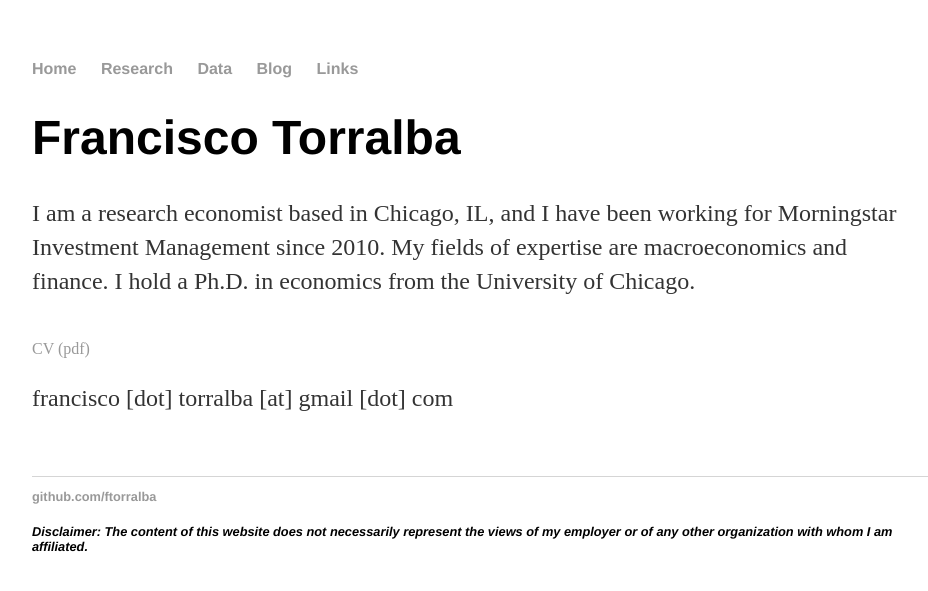
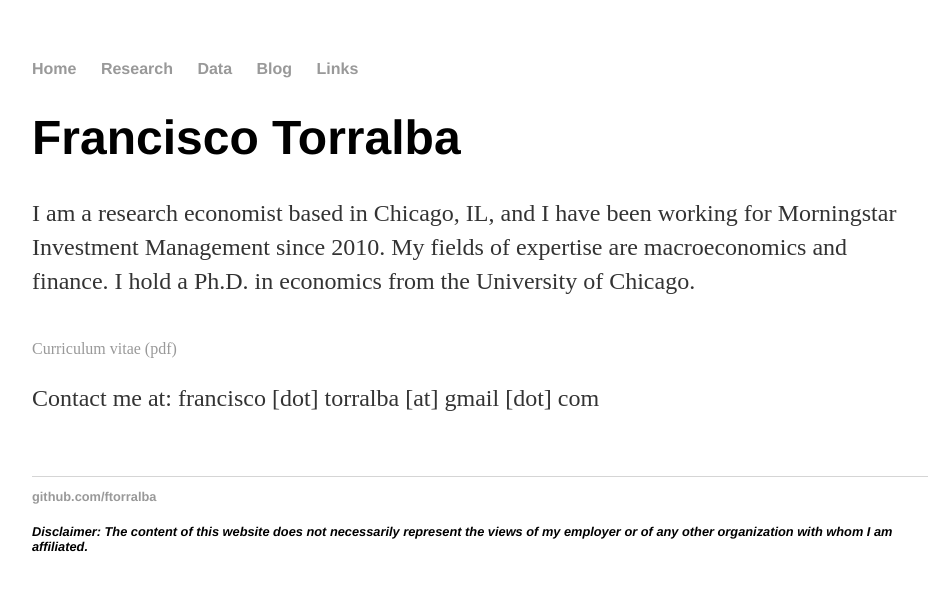
Before and after one commit to ftorralba/ftorralba.github.io, a Jekyll site: the page built from index.html, in a window 1280 px wide. Shown: the top 591 px of the page, without its empty margins (160-1088 px from the left). Built offline with Jekyll 4.4.1, drawn with Linux system fonts in a browser that asks for light colours.

Commit message:
Update index.html

```diff
--- a/index.html
+++ b/index.html
@@ -7,9 +7,9 @@ title: Francisco Torralba
 	<p>I am a research economist based in Chicago, IL, and I have been working for Morningstar Investment Management since 2010. My fields of expertise
 	are macroeconomics and finance. I hold a Ph.D. in economics from the University of Chicago.</p>
 	</br>
-	<a href="FTorralbaResumeND_20211201.pdf" download="FTorralbaResumeND_20211201.pdf">CV (pdf)</a>
+	<a href="FTorralbaResumeND_20211201.pdf" download="FTorralbaResumeND_20211201.pdf">Curriculum vitae (pdf)</a>
         </br>
-        <p>francisco [dot] torralba [at] gmail [dot] com</p>
+        <p>Contact me at: francisco [dot] torralba [at] gmail [dot] com</p>
         </br>
         </br>
         <!--  <i><small>Disclaimer: The content of this website does not necessarily represent the views of my employer or of any other
```
